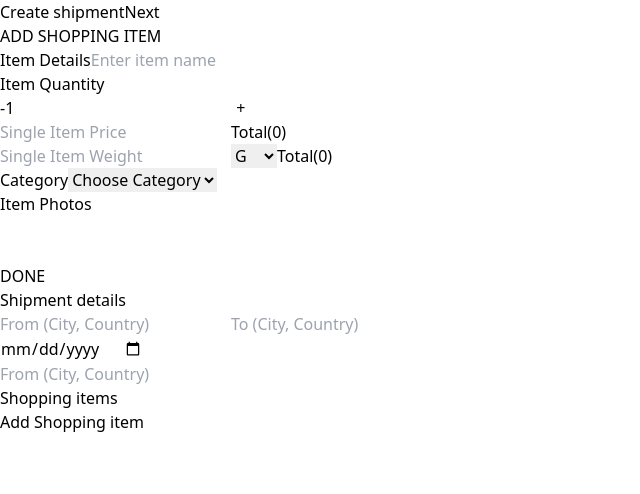
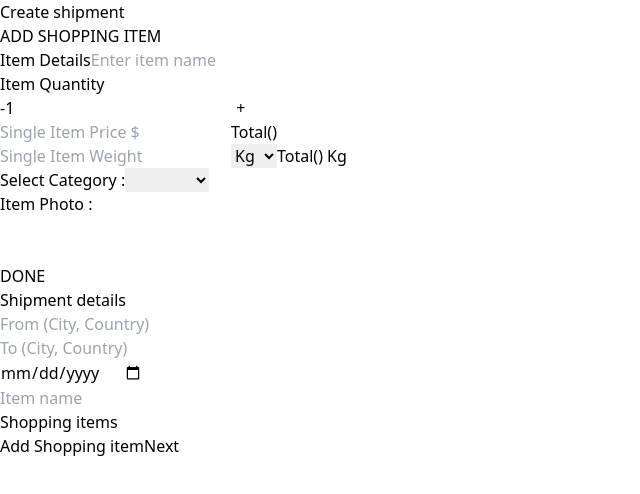
Before and after one commit to MaggieEmeil/Final-Project2, a Vue app: page /shipments-info in a window 1280 px wide. Shown: the top 494 px of the page, without its empty margins (0-640 px from the left). Built offline with nearby package versions, Linux system fonts and the light colour scheme; what tailwindcss-rtl would draw is missing.

Commit message:
delete and add

```diff
--- a/src/components/ConfirmMsg.vue
+++ b/src/components/ConfirmMsg.vue
@@ -1,20 +1,32 @@
 <template>
   <div class="bg-white shadow-md rounded-lg p-6 m-4">
     <h3 class="text-2xl font-bold mb-4">Confirm Your Shipment</h3>
+
+    <!-- Shipment Details -->
     <div class="mb-4">
       <h4 class="text-xl font-semibold">Shipment Details</h4>
-      <p><span>From:</span> {{ shipment.from }}</p>
-      <p><span>To:</span> {{ shipment.to }}</p>
-      <p><span>Date:</span> {{ shipment.date }}</p>
-      <p><span>Shipment Name:</span> {{ shipment.name }}</p>
+      <p><span class="font-medium">From:</span> {{ shipment.from }}</p>
+      <p><span class="font-medium">To:</span> {{ shipment.to }}</p>
+      <p><span class="font-medium">Date:</span> {{ shipment.date }}</p>
+      <p><span class="font-medium">Name:</span> {{ shipment.name }}</p>
+
     </div>
-    <div v-if="shipment.item" class="bg-gray-100 p-4 rounded-md">
-      <h4 class="text-xl font-semibold">Item Details</h4>
-      <p><span>Item Name:</span> {{ shipment.item.itemName }}</p>
-      <p><span>Quantity:</span> {{ shipment.item.quantity }}</p>
-      <p><span>Price:</span> {{ shipment.item.price }}</p>
-      <p><span>Weight:</span> {{ shipment.item.weight }}</p>
+
+    <!-- Item Details -->
+    <div class="space-y-4">
+      <h4 class="text-xl font-semibold mb-2">Shopping items</h4>
+      <div v-for="(item, index) in shipment.items" :key="index" class="border p-4 rounded-md shadow-md">
+        <h5 class="text-lg font-semibold">{{ item.itemName }}</h5>
+        <p><span class="font-medium float-left">Quantity:</span> {{ item.quantity }}</p>
+        <p><span class="font-medium float-left">Price:</span> ${{ item.price }}</p>
+        <p><span class="font-medium float-left">Weight:</span> {{ item.weight }} kg</p>
+        <p><span class="font-medium float-left">Category:</span> {{ item.category }}</p>
+      </div>
     </div>
+
+
+
+    <!-- Confirm Button -->
     <div class="mt-6">
       <button @click="confirm" class="py-2 px-4 text-white bg-gradient-to-r from-blue-800 to-blue-400 rounded-full hover:bg-blue-600">
         Confirm
@@ -24,20 +36,23 @@
 </template>
 
 <script setup>
-import { defineProps } from 'vue';
-import {useRouter} from 'vue-router';
-
-const router=useRouter();
+import { defineProps ,defineEmits } from 'vue';
+import { useRouter } from 'vue-router';
+// const emit = defineEmits(['done']);
+const router = useRouter();
+// const shipmentData = ref({});
 const props = defineProps({
   shipment: {
+    type: Object,
     required: true
   }
 });
 
 const confirm = () => {
   alert('Shipment Confirmed!');
-
-      router.push({ name: 'ShipmentsPage' });
-
+  router.push({ name: 'ShipmentsPage' });
+  // emit('done', {
+  // shipmentData
+  //   });
 };
 </script>
--- a/src/components/ShipmentPop.vue
+++ b/src/components/ShipmentPop.vue
@@ -1,68 +1,62 @@
 <template>
-<div class=" min-h-full fixed inset-0 backdrop-blur-sm flex items-center justify-center z-50">
-      <div class=" p-6 rounded-md bg-yellow-100 shadow-lg shadow-gray-200 hover:shadow-gray-200 sm:w-96 lg:w-2/5 md:w-1/2" @submit.prevent='input'>
+<div class=" max-h-full fixed inset-0 backdrop-blur-sm flex items-center justify-center z-50">
+      <div class=" p-6 rounded-md bg-yellow-100 shadow-lg shadow-gray-200 hover:shadow-gray-200 sm:w-3/4  lg:w-2/5 md:w-3/4" @submit.prevent='input'>
         <nav class=" border-gray-200 dark:bg-gray-900">
          <div class=" max-w-screen flex flex-wrap items-center justify-between mx-auto p-4">
         <span class="m-auto self-center text-2xl font-semibold text-center whitespace-nowrap dark:text-white">ADD SHOPPING ITEM</span>
         </div>
         </nav>
-              <form @submit.prevent="emitDone">
-
-        <div class=" mt-11 flex items-center ms-20 ">
-              <label class="font-semibold text-gray-800 text-md mb-2 block md:me-30 md:ms-0">Item Details</label>
-              <input name="item name" type="text"  class="ml-8 md:me-30 md:ms-0  bg-white border border-gray-300 text-gray-800 text-sm px-4 py-2.5 rounded-md outline-blue-500" placeholder="Enter item name" v-model="ItemName" />
-                <span v-if="error" class="text-red-500 text-sm">{{ error }}</span>
+ <form >
+        <div class=" mt-6 flex items-center ms-20 lg:ms-0">
+              <label class="font-semibold text-gray-800 text-md mb-2 block md:me-30 md:ms-0 ">Item Details</label>
+              <input name="item name" type="text"  class="ml-20 md:me-30   bg-white border border-gray-300 text-gray-800 text-sm px-4 py-2.5 rounded-md outline-blue-500" placeholder="Enter item name" v-model="ItemName" />
         </div>
-         <div class="mt-6 flex items-center ms-20">
+         <div class="mt-6 flex items-center ms-20 lg:ms-0">
              <label class="font-semibold  text-gray-800 text-md mb-2 block">Item Quantity</label>
-             <div class="bg-blue-200  flex items-center text-center rounded-full ml-8">
-             <button @click="dec" type="button"  class="ms-2 align-center rounded-full text-white bg-gradient-to-r from-sky-900 to-sky-600  p-3 h-8 "><span class="text-md font-lg text-center font-bold mb-5">-</span></button>
+             <div class="bg-blue-200  flex items-center text-center rounded-full ml-20">
+             <button @click="dec" type="button"  class="flex items-center justify-center ms-2 align-center rounded-full text-white bg-gradient-to-r from-sky-900 to-sky-600  p-3 h-8 "><span class="text-md font-lg text-center font-bold ">-</span></button>
              <input type="text" class="font-semibold text-center rounded-full bg-blue-200 border-x-0 border-gray-300 h-8 font-medium  text-gray-900 w-32 text-md "  required  v-model="number" >
-             <button @click="inc" type="button"  class="me-2 align-center rounded-full text-white bg-gradient-to-r from-sky-900 to-sky-600  p-3 h-8 "><span class="text-md font-lg text-center font-bold  text-center flex justify-center pb-1">+</span></button>
+             <button @click="inc" type="button"  class="flex items-center justify-center me-2 align-center rounded-full text-white bg-gradient-to-r from-sky-900 to-sky-600  p-3 h-8 "><span class="text-md font-lg text-center font-bold  text-center flex justify-center pb-1">+</span></button>
              </div>
         </div>
-        <div class="mt-6  flex items-center ms-20">
-              <input name="price" type="text"  class=" bg-white border border-gray-300 text-gray-800 text-sm px-4 py-2.5 rounded-md outline-blue-500" placeholder="Single Item Price" v-model="Price" />
-                <span v-if="error" class="text-red-500 text-sm">{{ error }}</span>
-              <label class="font-semibold text-gray-800 text-md mb-2 block ml-11">Total(0)</label>
+        <div class="mt-6  flex items-center ms-20 lg:ms-0">
+        <input name="price" type="text" class="bg-white border border-gray-300 text-gray-800 text-sm px-4 py-2.5 rounded-md outline-blue-500 w-64" placeholder="Single Item Price $ " v-model="price" />
+        <label class="font-semibold text-gray-800 text-md mb-2 block ml-20">Total({{ price }})</label>
         </div>
-         <div class="mt-6  flex items-center ms-20">
-              <input name="item name" type="text"  class="w-48 items-center bg-white border border-gray-300 text-gray-800 text-sm px-4 py-2.5 rounded-md outline-blue-500" placeholder="Single Item Weight" v-model="kilo" />
-                <span v-if="error" class="text-red-500 text-sm">{{ error }}</span>
-              <select id="weight" class="w-8  items-center  text-center bg-white  text-md rounded focus:ring-blue-500 focus:border-blue-500 block  p-2.5   border border-gray-300 dark:placeholder-gray-400 text-black dark:focus:ring-blue-500 dark:focus:border-blue-500">
-              <option value="g">G</option>
-              <option value="kg">KG</option>
+         <div class="mt-6  flex items-center ms-20 lg:ms-0">
+              <input name="item name" type="number"  class="w-48 items-center bg-white border border-gray-300 text-gray-800 text-sm px-4 py-2.5 rounded-md outline-blue-500" placeholder="Single Item Weight" v-model="kilo" />
+              <select id="weight" class="w-22 mb-6 mt-6 bg-gradient-to-r from-sky-900 to-sky-600  text-gray-900 text-sm rounded-lg focus:ring-blue-500 focus:border-blue-500 block p-2.5 dark:bg-gray-700 dark:border-gray-600 dark:placeholder-gray-400 dark:text-white dark:focus:ring-blue-500 dark:focus:border-blue-500">
+               <option selected value="kg">Kg</option>
+              <option value="g" >G</option>
               <option value="lb">Lbs</option>
               <option value="oz">Oz</option>
               </select>
-                <span v-if="error" class="text-red-500 text-sm">{{ error }}</span>
-              <label class="font-semibold text-gray-800 text-md mb-2 block ml-11">Total(0)</label>
+              <label class="font-semibold text-gray-800 text-md mb-2 block ml-16">Total({{kilo}}) Kg</label>
         </div>
-            <div class="mt-6 ms-20 items-center">
-              <label class="font-semibold text-gray-800 text-md mb-2 block">Category</label>
-              <select id="categories" class="w-44 mt-6 bg-gradient-to-r from-sky-900 to-sky-600  text-gray-900 text-sm rounded-lg focus:ring-blue-500 focus:border-blue-500 block p-2.5 dark:bg-gray-700 dark:border-gray-600 dark:placeholder-gray-400 dark:text-white dark:focus:ring-blue-500 dark:focus:border-blue-500">
-              <option selected>Choose Category</option>
+            <div class="mt-6  flex items-center ms-20 lg:ms-0">
+              <label class="font-semibold text-gray-800 text-md mb-2 block mt-7">Select Category :</label>
+              <select id="categories" class="w-44 ml-24 mt-6 bg-gradient-to-r from-sky-900 to-sky-600  text-gray-900 text-sm rounded-lg focus:ring-blue-500 focus:border-blue-500 block p-2.5 dark:bg-gray-700 dark:border-gray-600 dark:placeholder-gray-400 dark:text-white dark:focus:ring-blue-500 dark:focus:border-blue-500" v-model="Category">
               <option value="food">Food</option>
               <option value="Clothing">Clothing</option>
               <option value="Watches">Watches</option>
               <option value="Books">Books</option>
               </select>
-                <span v-if="error" class="text-red-500 text-sm">{{ error }}</span>
             </div>
-              <div class="mt-6  items-center ms-20">
-             <label class="font-semibold text-gray-800 text-md mb-2 block">Item Photos</label>
-             <div class="border-lined border-4  rounded border-sky-800 w-20">
-             <button  type="button" id="photo-button" class=" rounded-full bg-white  p-3 h-11 ">
+              <div class="mt-6  flex items-center ms-20 lg:ms-0 ">
+             <label class="font-semibold text-gray-800 text-md mb-2 block">Item Photo :</label>
+             <div class="flex items-center justify-center border-lined border-4  rounded border-sky-800 w-20 ml-11">
+             <button  type="button" id="photo-button" class=" flex items-center justify-center mr-3 rounded-full   p-3 h-11 ">
                   <svg class="w-4 h-4 ml-4 text-gray-900 dark:text-gray-900 group-hover:text-gray-900 dark:group-hover:text-white" aria-hidden="true" xmlns="http://www.w3.org/2000/svg" fill="currentColor" viewBox="0 0 20 14">
                 <path d="M11 0H2a2 2 0 0 0-2 2v10a2 2 0 0 0 2 2h9a2 2 0 0 0 2-2V2a2 2 0 0 0-2-2Zm8.585 1.189a.994.994 0 0 0-.9-.138l-2.965.983a1 1 0 0 0-.685.949v8a1 1 0 0 0 .675.946l2.965 1.02a1.013 1.013 0 0 0 1.032-.242A1 1 0 0 0 20 12V2a1 1 0 0 0-.415-.811Z"/>
                   </svg>
              </button>
-               <span v-if="error" class="text-red-500 text-sm">{{ error }}</span>
+
              </div>
               </div>
+             <span v-if="error" class="text-red-500 text-sm">{{ error }}</span>
 
             <br>
-   <button type="submit"  class="mb-11 w-3/4 ms-20 m-auto w-20 py-3 px-4 font-semibold text-sm rounded-full text-white bg-gradient-to-r from-sky-900 to-sky-600 hover:bg-gray-800">
+   <button type="submit" @click="emitDone" class="mb-5 w-2/3  m-auto  py-3 px-4 font-semibold text-md rounded-full text-white bg-gradient-to-r from-sky-900 to-sky-600 hover:bg-gray-800">
         DONE
       </button>
  </form>
@@ -74,11 +68,12 @@
 import { ref } from 'vue';
 import { defineEmits } from 'vue';
 
-const emit = defineEmits(['done']);  // Define the emit event
+const emit = defineEmits(['done']);
 
 const ItemName = ref('');
-const Price = ref('');
+const price = ref('');
 const kilo = ref('');
+const Category = ref('');
 const number = ref(1);
 const error = ref('');
 
@@ -86,28 +81,35 @@ const dec = () => { if (number.value > 1) number.value--; };
 const inc = () => { number.value++; };
 
 const validateForm = () => {
+    error.value = '';
   if (!ItemName.value) {
     error.value = 'Please enter the item name';
     return false;
   }
-  if (!Price.value) {
+  else if (!price.value || price.value < 0) {
     error.value = 'Please enter the item price';
     return false;
   }
-  if (!kilo.value) {
-    error.value = 'Please enter the item weight';
+  else if (!kilo.value || kilo.value < 0) {
+    error.value = 'Please enter the item weight ';
+    return false;
+  }
+    else if (!Category.value) {
+    error.value = 'Please select the category';
     return false;
   }
   return true;
 };
+const itemData = ref({});
 
 const emitDone = () => {
   if (validateForm()) {
-    emit('done', {
-      itemName: ItemName.value,
+    emit('done', itemData.value={
+       itemName: ItemName.value,
       quantity: number.value,
-      price: Price.value,
-      weight: kilo.value
+      Price: price.value,
+      weight: kilo.value,
+      category: Category.value
     });
   }
 };
--- a/src/views/ShipmentsInfo.vue
+++ b/src/views/ShipmentsInfo.vue
@@ -1,56 +1,64 @@
 <template>
-<nav class=" border-gray-200 dark:bg-gray-900">
-  <div class=" max-w-screen flex flex-wrap items-center justify-between mx-auto p-4">
+  <nav class="border-gray-200 dark:bg-gray-900">
+    <div class="max-w-screen flex flex-wrap items-center justify-between mx-auto p-4">
       <span class="m-auto self-center text-2xl font-semibold text-center whitespace-nowrap dark:text-white">Create shipment</span>
-     <button @click="goToConfirm" class="w-44 py-3 px-4 text-white bg-gradient-to-r from-blue-800 to-blue-400 rounded-full">
-  Next
-</button>
+
     </div>
   </nav>
-  <div class="bg-gradient-to-r from-sky-200 to-sky-900 bg-cover bg-center bg-no-repeat flex items-center justify-center min-h-screen p-4" >
-    <div class="lg:mx-auto md:mx-auto shadow-lg rounded-lg overflow-hidden w-full  md:w-3/4  lg:w-1/2 m-auto">
-      <div class="grid text-center items-center  md:grid-cols-3  shadow-[0_2px_10px_-3px_rgba(6,81,237,0.3)] rounded-xl bg-gradient-to-r from-yellow-100 to-yellow-50 overflow-hidden">
+
+  <div class="bg-gradient-to-r from-sky-200 to-sky-900 bg-cover bg-center bg-no-repeat flex items-center justify-center min-h-screen p-4">
+    <div class="lg:mx-auto md:mx-auto shadow-lg rounded-lg overflow-hidden w-full md:w-3/4 lg:w-1/2 m-auto">
+      <div class="grid text-center items-center shadow-[0_2px_10px_-3px_rgba(6,81,237,0.3)] rounded-xl bg-gradient-to-r from-yellow-100 to-yellow-50 overflow-hidden">
+
         <!-- Form -->
-         <ShipmentPop v-if="show"  @done="Done"></ShipmentPop>
-        <form class="md:col-span-2 p-6 space-y-6 " @submit.prevent="input">
-          <div class="mb-6 ">
+        <ShipmentPop v-if="show" @done="Done"></ShipmentPop>
+
+        <form class="p-6 space-y-6 flex flex-col items-center" @submit.prevent="input">
+          <div class="mb-6 text-center">
             <h5 class="text-gray-800 text-2xl font-bold">Shipment details</h5>
           </div>
-          <div class="space-y-6 ">
+
+          <div class="space-y-6 w-full md:w-3/4 lg:w-2/3">
             <div class="mx-auto">
-              <input name="From" type="text"  class="w-full  bg-white border border-gray-300 text-gray-800 text-sm px-4 py-2.5 rounded-md focus:outline-blue-500" placeholder="From (City, Country)" v-model="From" />
+              <input name="From" type="text" class="w-full bg-white border border-gray-300 text-gray-800 text-sm px-4 py-2.5 rounded-md focus:outline-blue-500" placeholder="From (City, Country)" v-model="From" />
               <span v-if="fromerror" class="text-red-500 text-sm">{{ fromerror }}</span>
-              <input name="To" type="text"  class="w-full bg-white border border-gray-300 text-gray-800 text-sm px-4 py-2.5 rounded-md focus:outline-blue-500" placeholder="To (City, Country)" v-model="To" />
+            </div>
+
+            <div class="mx-auto">
+              <input name="To" type="text" class="w-full bg-white border border-gray-300 text-gray-800 text-sm px-4 py-2.5 rounded-md focus:outline-blue-500" placeholder="To (City, Country)" v-model="To" />
               <span v-if="toerror" class="text-red-500 text-sm">{{ toerror }}</span>
+            </div>
 
+            <div class="mx-auto">
+              <input name="Date" type="date" class="w-full bg-white border border-gray-300 text-gray-800 text-sm px-4 py-2.5 rounded-md focus:outline-blue-500" placeholder="Date" v-model="Date" />
+              <span v-if="dateerror" class="text-red-500 text-sm">{{ dateerror }}</span>
             </div>
-             <div>
-              <input name="Date" type="date" class="w-full bg-white border border-gray-300 text-gray-800 text-sm px-4 py-2.5 rounded-md focus:outline-blue-500" placeholder="i want it before" v-model="Date" />
-                       <span v-if="dateerror" class="text-red-500 text-sm">{{ dateerror }}</span>
 
+            <div class="mx-auto">
+              <input name="name" type="text" class="w-full bg-white border border-gray-300 text-gray-800 text-sm px-4 py-2.5 rounded-md focus:outline-blue-500" placeholder="Item name" v-model="name" />
+              <span v-if="nameerror" class="text-red-500 text-sm">{{ nameerror }}</span>
             </div>
           </div>
-            <div>
-              <input name="name" type="text"  class="w-full bg-white border border-gray-300 text-gray-800 text-sm px-4 py-2.5 rounded-md focus:outline-blue-500" placeholder="From (City, Country)" v-model="name" />
-                        <span v-if="nameerror" class="text-red-500 text-sm">{{ nameerror }}</span>
+                      <p class="text-gray-800 text-sm mt-6 font-semibold mb-5">Shopping items</p>
 
-            </div>
-
-          <div v-if="item" class="bg-white shadow-md rounded-lg p-4 mt-4">
+          <div  v-for="(item, index) in items" :key="index" class="bg-white shadow-md rounded-lg p-4 mt-4 w-full md:w-3/4 lg:w-2/3 mx-auto">
             <h5 class="text-xl font-bold">{{ item.itemName }}</h5>
             <p>Quantity: {{ item.quantity }}</p>
             <p>Price: {{ item.price }}</p>
             <p>Weight: {{ item.weight }}</p>
           </div>
-        <div class="mt-12">
-            <p class="text-gray-800 text-sm mt-6 font-semibold mb-5">Shopping items</p>
-            <button type="submit" class="w-full py-3 px-4 tracking-wider text-sm  text-white bg-gradient-to-r from-blue-800 to-blue-400 rounded-full hover:bg-blue-600 focus:outline-none">
+
+          <div class="mt-12 w-full md:w-3/4 lg:w-2/3 mx-auto flex">
+            <button type="submit" @click="addMore" class="w-full py-3 px-4 tracking-wider text-sm text-white bg-gradient-to-r from-blue-800 to-blue-400 rounded-full hover:bg-blue-600 focus:outline-none">
               Add Shopping item
+
             </button>
+              <button @click="goToConfirm" class="w-full py-3 px-4 text-white bg-gradient-to-r from-blue-800 to-blue-400 rounded-full">
+        Next
+      </button>
+          </div>
 
-          </div>
           <ConfirmMsg v-if="display" :shipment="shipmentData" ></ConfirmMsg>
-
         </form>
       </div>
     </div>
@@ -58,75 +66,68 @@
 </template>
 
 <script setup>
+import { ref } from 'vue';
+import { useRouter } from 'vue-router';
+import ConfirmMsg from '../components/ConfirmMsg.vue';
+import ShipmentPop from "../components/ShipmentPop.vue";
 
-import { ref } from 'vue';
-import {useRouter} from 'vue-router';
-import ConfirmMsg from '../components/ConfirmMsg.vue'
-import ShipmentPop from "../components/ShipmentPop.vue";
-const display=ref('');
+const display = ref(false);
 const show = ref(true);
-const item = ref(null);
+const items = ref([]);
 const From = ref('');
 const To = ref('');
 const Date = ref('');
-const name= ref('');
-const router=useRouter();
-const fromerror= ref('');
-const toerror= ref('');
-const dateerror= ref('');
-const nameerror= ref('');
-const shipmentData = ref({}); // Stores the combined shipment data
+const name = ref('');
+const router = useRouter();
+const fromerror = ref('');
+const toerror = ref('');
+const dateerror = ref('');
+const nameerror = ref('');
+const shipmentData = ref({});
 
 const validateForm = () => {
-if(!From.value || /^\d/.test(From.value)){
-  fromerror.value='Please enter from Country & should not start with a number';
+  if (!From.value || /^\d/.test(From.value)) {
+    fromerror.value = 'Please enter from Country & should not start with a number';
     return false;
-}
-else if(!To.value || /^\d/.test(To.value)){
-  toerror.value='Please enter to country & should not start with a number';
+  } else if (!To.value || /^\d/.test(To.value)) {
+    toerror.value = 'Please enter to country & should not start with a number';
     return false;
-}
-else if(!Date.value){
-  dateerror.value='Please enter the date';
+  } else if (!Date.value) {
+    dateerror.value = 'Please enter the date';
     return false;
-}
-else if(!name.value){
-  nameerror.value='Please enter your shippment name';
+  } else if (!name.value) {
+    nameerror.value = 'Please enter your shipment name';
     return false;
   }
   return true;
 };
-// Add item
-const addItem = (itemData) => {
-  item.value = itemData;
-  display.value = false;
-};
+
 const Done = (itemData) => {
   show.value = false;
-  item.value = itemData;  // display it
+  items.value.push(itemData);
 };
 
 const goToConfirm = () => {
   if (validateForm()) {
-    shipmentData.value = {
+    shipmentData.value={
       from: From.value,
       to: To.value,
       date: Date.value,
-      item: item.value // Ensure item data is included
+      name:name.value,
+      items: items.value
     };
     display.value = true;
   }
 };
-const input=() =>{
-  if(validateForm()){
-    router.push({ name: 'ShipmentsPage' });
-   router.push({ name: 'ConfirmPage', params: { shipmentData: shipmentData.value } });
 
+const input = () => {
+  if (validateForm()) {
+    router.push({ name: 'ConfirmMsg' });
   }
-}
+};
+const addMore = () => {
+  show.value=true;
+    router.push({ name: 'ShipmentPop' });
 
+};
 </script>
-
-<style scoped>
-
-</style>
```
Also changed, not shown: src/views/ShipmentsPage.vue (+9 -9 lines), src/views/SignUp.vue (+13 -16 lines), 1 other file (tests, documents, lock files or other folders). Lines whose indentation alone changed are shown as unchanged.
